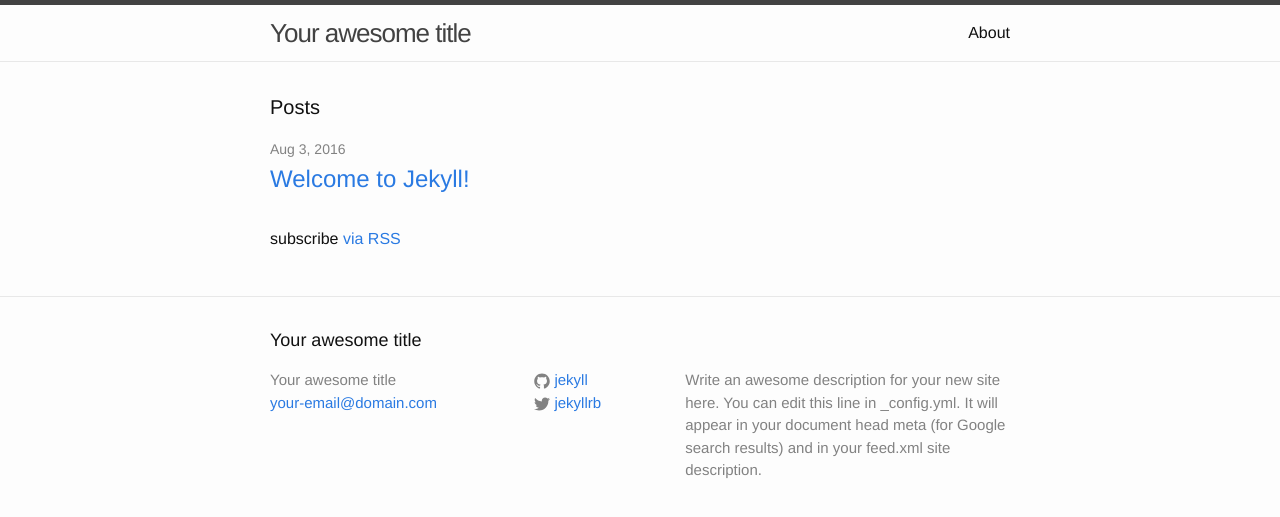
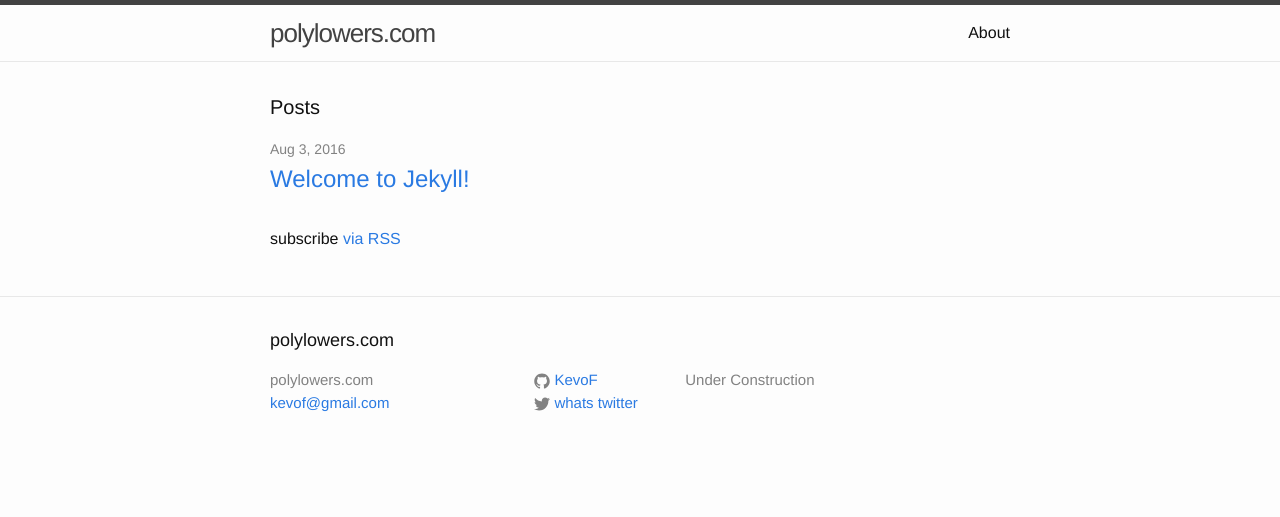
Before and after one commit to KevoF/KevoF.github.io, a Jekyll site: the page built from index.html, in a window 1280 px wide. Shown: the top 517 px of the page. Built offline with Jekyll 4.4.1, drawn with Linux system fonts in a browser that asks for light colours.

Commit message:
Update _config.yml

```diff
--- a/_config.yml
+++ b/_config.yml
@@ -6,16 +6,14 @@
 # 'jekyll serve'. If you change this file, please restart the server process.
 
 # Site settings
-title: Your awesome title
-email: your-email@domain.com
+title: polylowers.com
+email: kevof@gmail.com
 description: > # this means to ignore newlines until "baseurl:"
-  Write an awesome description for your new site here. You can edit this
-  line in _config.yml. It will appear in your document head meta (for
-  Google search results) and in your feed.xml site description.
+  Under Construction
 baseurl: "" # the subpath of your site, e.g. /blog
-url: "http://yourdomain.com" # the base hostname & protocol for your site
-twitter_username: jekyllrb
-github_username:  jekyll
+url: "http://polylowers.com" # the base hostname & protocol for your site
+twitter_username: whats twitter
+github_username:  KevoF
 
 # Build settings
 markdown: kramdown
```
